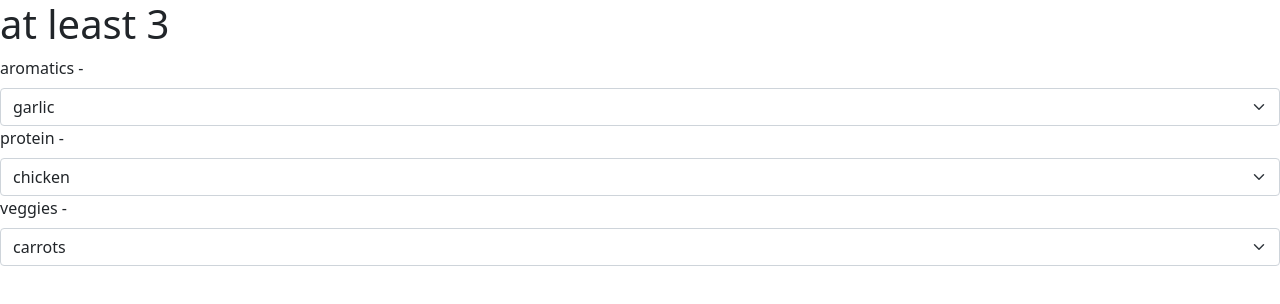
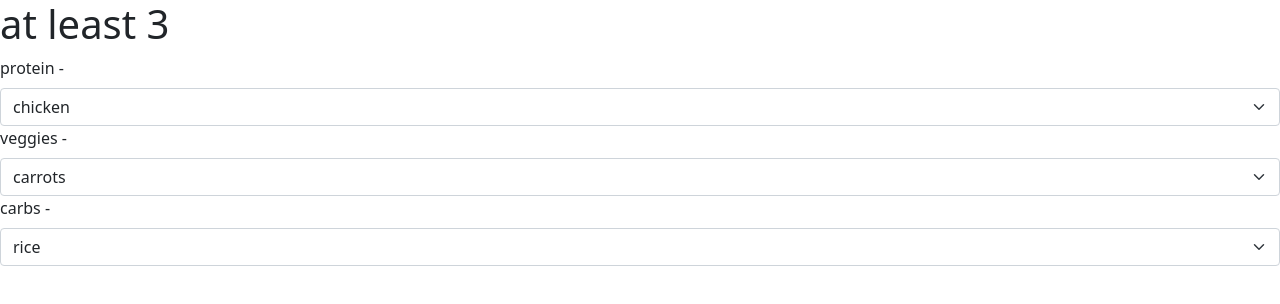
Before and after one commit to kimhonrada/atleast3, a React app: page / in a window 1280 px wide. Shown: the top 304 px of the page. Built offline with nearby package versions, Linux system fonts and the light colour scheme; the HTML template or start-up script is replaced by a standard one.

Commit message:
Added carbs component

```diff
--- a/src/App.js
+++ b/src/App.js
@@ -4,14 +4,15 @@ import "bootstrap/dist/css/bootstrap.min.css";
 import Aromatics from "/src/components/menu/aromatics.js";
 import Veggies from "/src/components/menu/veggies.js";
 import Protein from "/src/components/menu/protein.js";
+import Carbs from "/src/components/menu/carbs.js";
 
 const App = () => {
   return (
     <>
       <h1>at least 3</h1>
-      <Aromatics />
       <Protein />
       <Veggies />
+      <Carbs />
     </>
   );
 };
--- /dev/null
+++ b/src/components/menu/carbs.js
@@ -0,0 +1,30 @@
+import React, { useState } from "react";
+import "bootstrap";
+import "bootstrap/dist/css/bootstrap.min.css";
+
+const Carbs = () => {
+  const [carbs, setCarbs] = useState("");
+
+  const handleChange = (e) => {
+    setCarbs(e.target.value);
+  };
+
+  return (
+    <>
+      <label htmlFor='carbsForm' className='form-label'>
+        carbs - {carbs}
+      </label>
+      <select
+        className='form-select'
+        aria-label='Default select example'
+        onChange={handleChange}
+      >
+        <option value='rice'>rice</option>
+        <option value='pasta'>pasta</option>
+        <option value='potato'>potato</option>
+      </select>
+    </>
+  );
+};
+
+export default Carbs;
```
